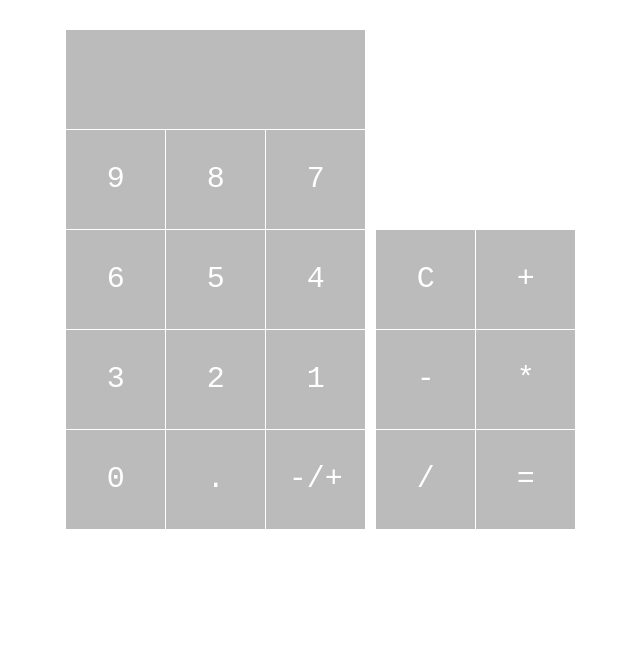
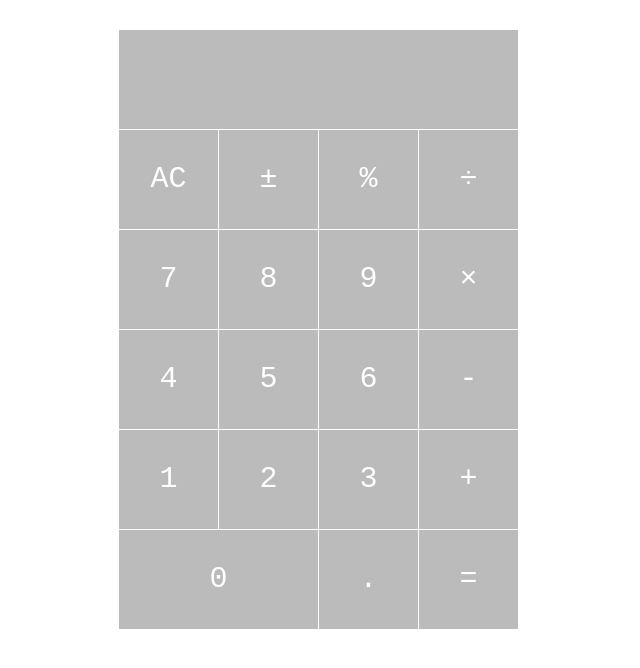
Before and after one commit to lisbethmarianne/calculator, a plain HTML site: page index.html in a window 1280 px wide. Shown: the whole page, without its empty margins (321-961 px from the left). Drawn offline with Linux system fonts and the light colour scheme.

Commit message:
rearrange squares, add percent

```diff
--- a/css/style.css
+++ b/css/style.css
@@ -1,4 +1,5 @@
 .container {
+  width: 400px;
   margin: 30px auto;
   font-size: 30px;
   font-family: "Courier New", Courier, monospace;
@@ -7,30 +8,9 @@
   text-align: center;
 }
 
-.left-panel {
-  margin: 0 auto;
-  float: left;
-  display: inline-block;
-  height: 500px;
-  width: 300px;
-  position:relative;
-  left: 30%;
-}
-
-.right-panel {
-  display: inline-block;
-  float: left;
-  margin-left: 10px;
-  margin-top: 200px;
-  height: 300px;
-  width: 200px;
-  position:relative;
-  left: 30%;
-}
-
 .input {
   height: 99px;
-  width: 289px;
+  width: 389px;
   background-color: #bbb;
   border-bottom: 1px solid white;
   text-align: right;
@@ -46,3 +26,7 @@
   height: 99px;
   width: 99px;
 }
+
+.double-size {
+  width: 199px;
+}
--- a/index.html
+++ b/index.html
@@ -8,20 +8,31 @@
   <body>
 
     <div class="container">
-      <div class="left-panel">
-        <div class="input"></div>
-        <div class="numbers"></div>
-      </div>
-      <div class="right-panel">
-        <div class="operations">
-          <div class="square clear">C</div><div class="square plus">+</div>
-          <div class="square minus">-</div>
-          <div class="square multiply">*</div>
-          <div class="square divide">/</div>
-          <div class="square equal">=</div>
-        </div>
-      </div>
-      <div style="clear: both;"></div>
+      <div class="input"></div>
+
+      <div class="square clear">AC</div>
+      <div class="square minus-plus-sign">±</div>
+      <div class="square percent">%</div>
+      <div class="square divide">÷</div>
+
+      <div class="square number">7</div>
+      <div class="square number">8</div>
+      <div class="square number">9</div>
+      <div class="square multiply">×</div>
+
+      <div class="square number">4</div>
+      <div class="square number">5</div>
+      <div class="square number">6</div>
+      <div class="square minus">-</div>
+
+      <div class="square number">1</div>
+      <div class="square number">2</div>
+      <div class="square number">3</div>
+      <div class="square plus">+</div>
+
+      <div class="square double-size number">0</div>
+      <div class="square dot">.</div>
+      <div class="square equal">=</div>
     </div>
 
     <script src="js/jquery-2.1.4.min.js"></script>
--- a/js/calculator.js
+++ b/js/calculator.js
@@ -1,14 +1,4 @@
 $(document).ready(function() {
-  // numbers (0 - 9, ., -/+)
-  var numbers = [];
-  for (i = 0; i <= 9; i++) {
-    var j = 9 - i;
-    numbers.push('<div class="square number ' + j + '">' + j + '</div>');
-  }
-  numbers.push('<div class="square dot">.</div>');
-  numbers.push('<div class="square minus-plus-sign">-/+</div>');
-  $('.numbers').append(numbers.join(''));
-
   // a little animation
   $('.square').mouseenter(function(){
     $(this).fadeTo('fast', 0.75);
@@ -46,6 +36,21 @@ $(document).ready(function() {
     $('.input').text(input.join(''));
   });
 
+  // Percent
+  $('.percent').on('click', function(){
+    var num = Number(input.join(''))/100;
+    $('.input').text(num);
+    input = [num];
+  });
+
+  // clear
+  $('.clear').on('click', function() {
+    $('.input').empty();
+    input = [];
+    operation = '';
+    num1 = 0;
+  });
+
   // operations
   var num1 = 0;
   var operation = '';
@@ -54,14 +59,6 @@ $(document).ready(function() {
     num1 = Number(input.join(''));
     $('.input').text(operation);
     input = [];
-  });
-
-  // clear
-  $('.clear').on('click', function() {
-    $('.input').empty();
-    input = [];
-    operation = '';
-    num1 = 0;
   });
 
   // calculate
@@ -73,10 +70,10 @@ $(document).ready(function() {
       case '-':
         return (num1 - num2);
         break;
-      case '*':
+      case '×':
         return (num1 * num2);
         break;
-      case '/':
+      case '÷':
         return (num1 / num2);
         break;
       default:
@@ -88,7 +85,7 @@ $(document).ready(function() {
     var num2 = Number(input.join(''));
     var result = calculate(num1, num2);
     $('.input').text(result);
-    input = [];
+    input = [result];
     operation = '';
     num1 = 0;
   });
```
